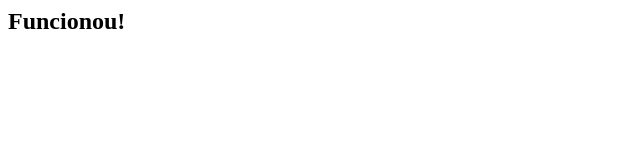
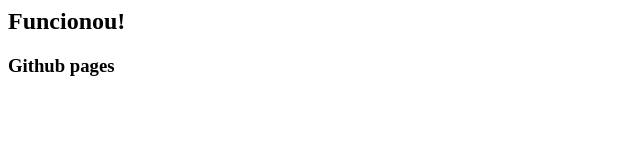
Before and after one commit to Gustah-araujo/Gustah-araujo.github.io, a plain HTML site: page index.html in a window 1280 px wide. Shown: the whole page, without its empty margins (0-640 px from the left). Drawn offline with Linux system fonts and the light colour scheme.

Commit message:
Alteração

```diff
--- a/index.html
+++ b/index.html
@@ -1 +1,3 @@
 <h2> Funcionou! </h2>
+
+<h3>Github pages</h3>
```
